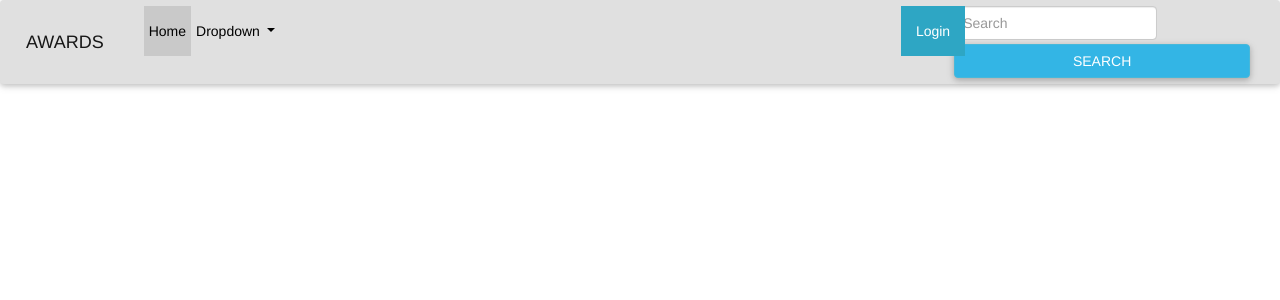
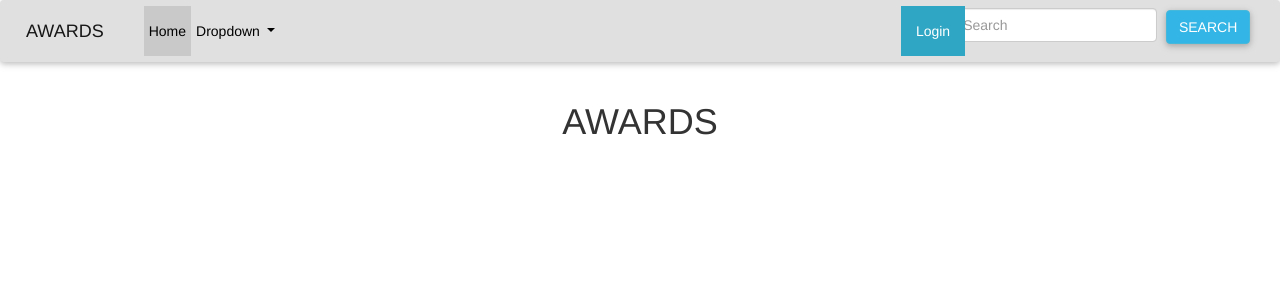
Before and after one commit to Julzpeter/Awards, a Django app: page /accounts/profile in a window 1280 px wide. Shown: the top 300 px of the page. Run offline with Django 3.2, Linux system fonts and the light colour scheme; data that the repository does not hold is empty; some libraries are stand-ins or nearby versions; some web fonts are replaced.

Commit message:
updates profile

```diff
--- a/awards/static/css/styles.css
+++ b/awards/static/css/styles.css
@@ -68,12 +68,12 @@ body {
     font-family: 'Open Sans Condensed', sans-serif;
 }
 
-.btn {
+/* .btn {
     width: 100%;
     border-radius: 0px;
     background-color: #23C9FF;
     color: white
-}
+} */
 
 .detail {
     font-size: 15px;
--- a/awards/templates/base.html
+++ b/awards/templates/base.html
@@ -9,7 +9,7 @@
     <meta http-equiv="X-UA-Compatible" content="ie=edge">
     <title>Awards</title>
     <!-- Font Awesome -->
-    <link rel="stylesheet" href="{% static 'css/styles.css' %}">
+    <!-- <link rel="stylesheet" href="{% static 'css/styles.css' %}"> -->
     <link href="https://fonts.googleapis.com/css?family=Sail&display=swap" rel="stylesheet">
     <link rel="stylesheet" href="https://use.fontawesome.com/releases/v5.8.2/css/all.css">
     <!-- Bootstrap core CSS -->
--- a/awards/templates/index.html
+++ b/awards/templates/index.html
@@ -1,8 +1,16 @@
 {%extends 'base.html'%}
 {% block content %}
 {{ block.super}}
+<style>
+    h1{
+        text-align: center;
+        padding-top: 20px;
+        padding-bottom:20px;
 
+    }
+</style>
 <body style="background-color:white">
+    <h1> AWARDS </h1>
 
     <!-- <div class="container-fluid " style="margin-top:100px" id="con">
         <br>
--- a/awards/templates/navbar.html
+++ b/awards/templates/navbar.html
@@ -1,5 +1,7 @@
+
+
 <nav class="navbar navbar-expand-lg navbar-light bg-light">
-    <a class="navbar-brand" href="/">AWARDS</a>
+    <a class="navbar-brand " href="/">AWARDS</a>
     <button class="navbar-toggler" type="button" data-toggle="collapse" data-target="#navbarSupportedContent"
         aria-controls="navbarSupportedContent" aria-expanded="false" aria-label="Toggle navigation">
         <span class="navbar-toggler-icon"></span>
@@ -11,7 +13,7 @@
                 <a class="nav-link" href="/">Home <span class="sr-only">(current)</span></a>
             </li>
 
-            <li class="nav-item dropdown">
+            <li class="nav-item dropdown drop">
                 <a class="nav-link dropdown-toggle" href="#" id="navbarDropdown" role="button" data-toggle="dropdown"
                     aria-haspopup="true" aria-expanded="false">
                     Dropdown
@@ -34,7 +36,7 @@
         <form class="form-inline my-2 my-lg-0" style="float:right" ; action="{% url 'search_results' %}" method="GET"
             value="{{request.GET.q}}">
             <input class="form-control mr-sm-2" type="search" placeholder="Search" aria-label="Search">
-            <button class="btn btn-info type=" submit">Search</button>
+            <button class="btn btn-info type " submit">Search</button>
         </form>
         <ul class="nav navbar-nav navbar-right">
             {% if user.is_authenticated %}
--- a/awards/templates/project.html
+++ b/awards/templates/project.html
@@ -22,7 +22,7 @@
 </head>
 
 <body>
-    <div class="view overlay zoom">
+    <!-- <div class="view overlay zoom"> -->
         <div class="container 1" style="margin-top:100px">
             <div class="col-md-1 col-sm-1"></div>
             <div class="col-md-10 col-sm-10 col-xs-12">
@@ -46,7 +46,7 @@
             </div>
             <div class="col-md-1 col-sm-1"></div>
         </div>
-    </div>
+    <!-- </div> -->
     <div class="container" style="margin-top:50px;margin-bottom:50px;">
         <div class="row">
             <div class="col-md-2 col-sm-1 "></div>
--- a/awards/templates/registration/base.html
+++ b/awards/templates/registration/base.html
@@ -9,7 +9,7 @@
     <meta http-equiv="X-UA-Compatible" content="ie=edge">
     <title>Awards</title>
     <!-- Font Awesome -->
-    <link rel="stylesheet" href="{% static 'css/styles.css' %}">
+    <!-- <link rel="stylesheet" href="{% static 'css/styles.css' %}"> -->
     <link href="https://fonts.googleapis.com/css?family=Sail&display=swap" rel="stylesheet">
     <link rel="stylesheet" href="https://use.fontawesome.com/releases/v5.8.2/css/all.css">
     <!-- Bootstrap core CSS -->
```
